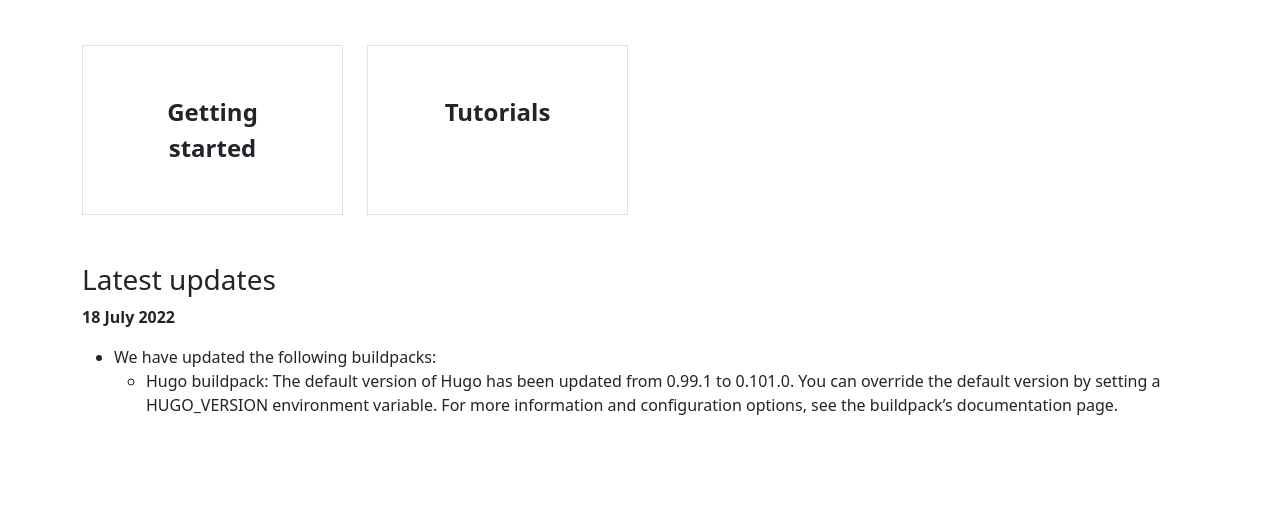
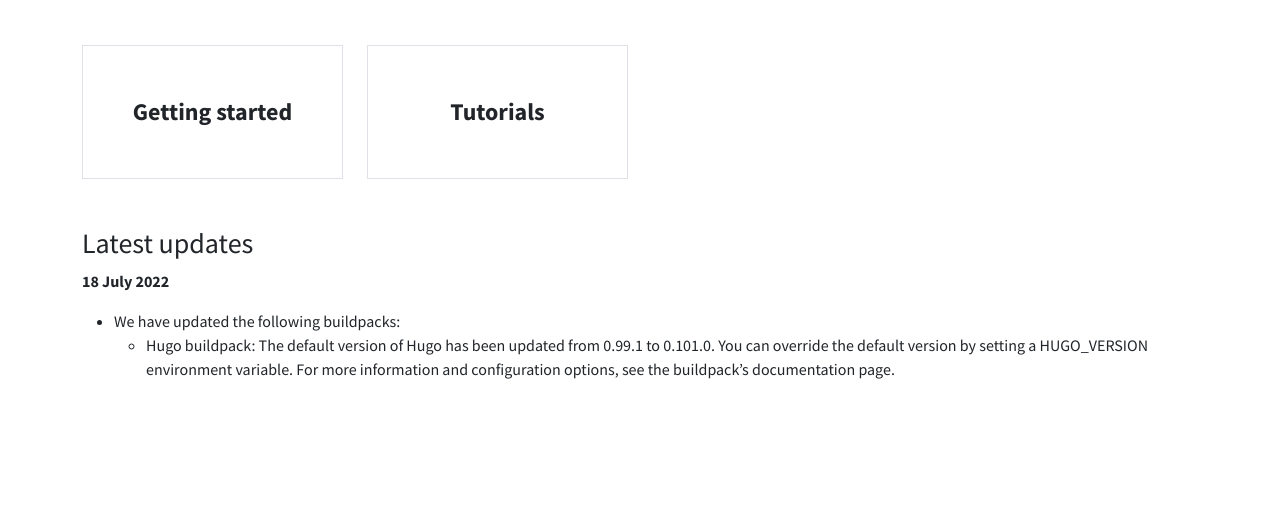
Before and after one commit to evokeapps/public, a plain HTML site: page docs/index.html in a window 1280 px wide. Shown: the part 289-800 px from the top of the page. Drawn offline with nearby package versions, Linux system fonts and the light colour scheme; the site is published under a folder, as on GitHub Pages, so addresses that start at the root find nothing.

Commit message:
Update index.html

```diff
--- a/docs/index.html
+++ b/docs/index.html
@@ -17,7 +17,7 @@
     href="https://fonts.googleapis.com/css2?family=Source+Sans+Pro:wght@400;700&display=swap"
     rel="stylesheet"
   />
-  <link rel="stylesheet" href="/css/base.css" />
+  <link rel="stylesheet" href="./css/base.css" />
 </head>
 <body><nav class="navbar navbar-light bg-white shadow-sm">
   <div class="container">
```
